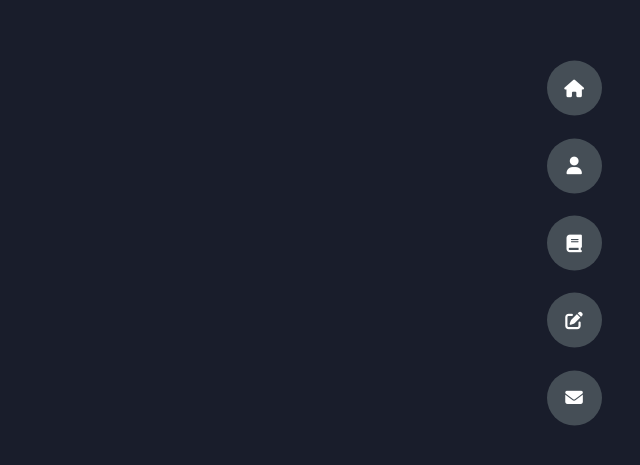
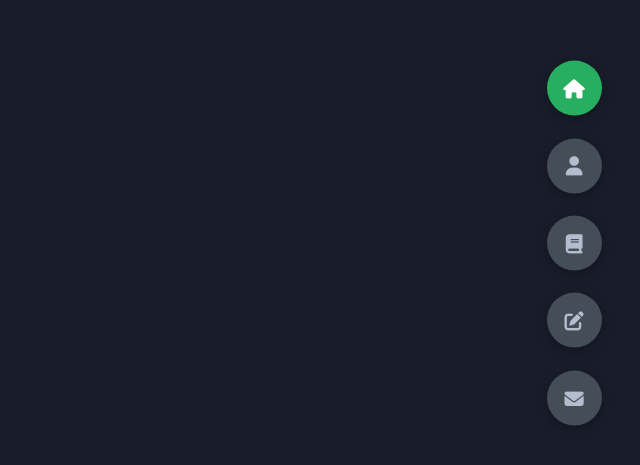
Before and after one commit to mimikyu03/PortfolioProject, a plain HTML site: page index.html in a window 1280 px wide. Shown: the part 157-622 px from the top of the page, without its empty margins (640-1280 px from the left). Drawn offline with Linux system fonts and the light colour scheme.

Commit message:
end of 9/27
end of 9/27

```diff
--- /dev/null
+++ b/app.js
@@ -0,0 +1,10 @@
+const sections = document.querySelectorAll('.section');
+const sectBtns = document.querySelectorAll('.controls');
+const sectBtn = document.querySelectorAll('.control');
+const allSections = document.querySelector('.main-content');
+
+
+function PageTransitions(){
+    //button click active class
+
+}
--- a/styles/styles.scss
+++ b/styles/styles.scss
@@ -18,6 +18,7 @@
     --color-grey-5: #2a2e35;
     --color-grey-6: #12181b;
     --br-sm-2: 14px;
+    --box-shadow-1: 0 3px 14px rgba(0,0,0,.3);
 
 
 }
@@ -98,6 +99,13 @@ section{
     align-items: center;
     justify-content: center;
     transform: translateY(-50%);
+    .active-btn{
+        background-color: var(--color-secondary) !important;
+        transition: all .4s ease-in-out;
+        i{
+            color: var(--color-white) !important;
+        }
+    }
     .control{
         padding: 1rem;
         cursor: pointer;
@@ -109,6 +117,13 @@ section{
         justify-content: center;
         align-items: center;
         margin: .7rem 0;
+        box-shadow: var(--box-shadow-1);
+        i{
+            font-size: 1.2rem;
+            color: var(--color-grey-2);
+            pointer-events: none;
+
+        }
 
     }
 }
```
Also changed, not shown: styles/styles.css, 1 other file.
